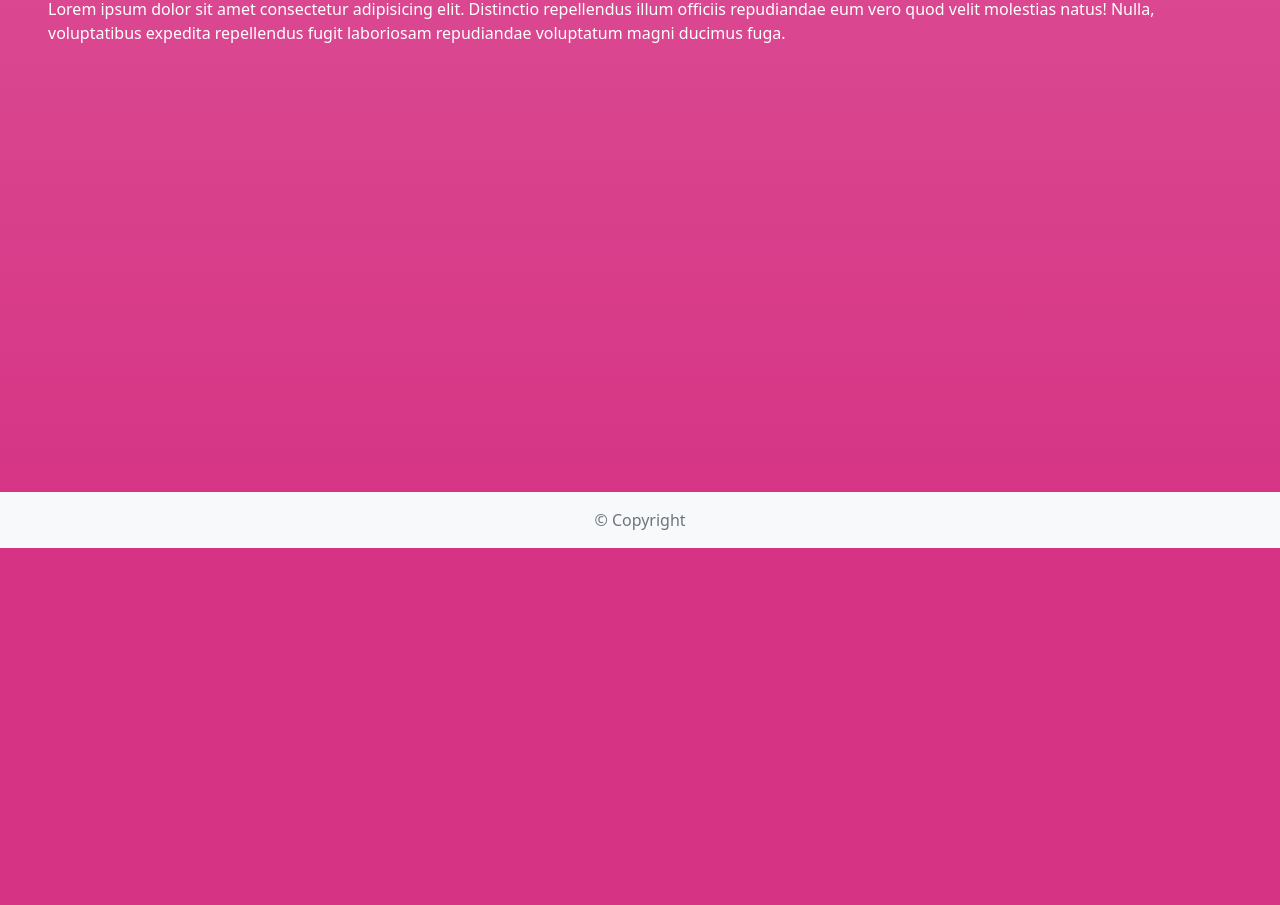
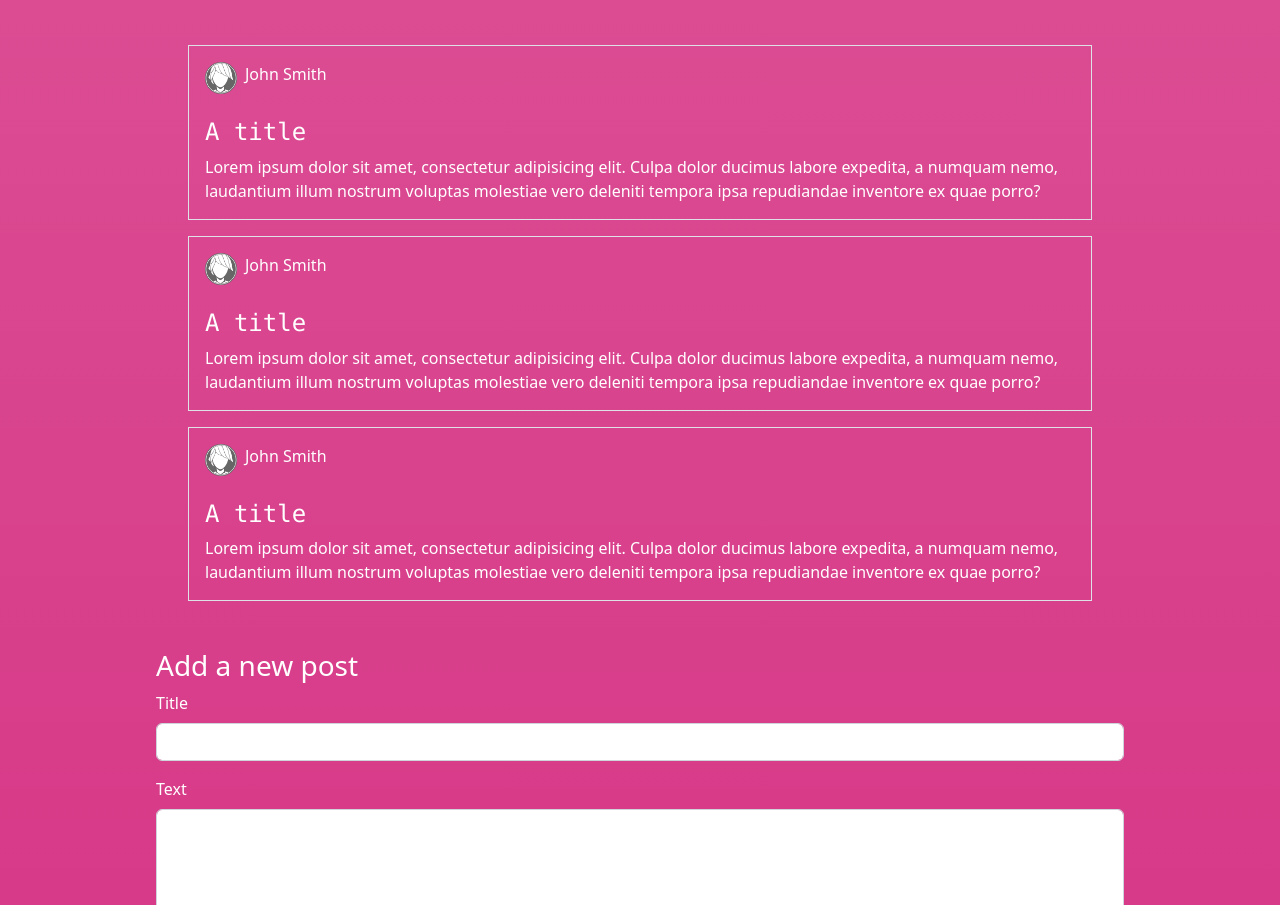
Before and after one commit to Mariannebp/CSS-Frameworks-CA, a website: page index.html in a window 1280 px wide. Shown: the part 252-1157 px from the top of the page. Before the commit the page ends 800 px from the top, so only its background shows below. Drawn offline with nearby package versions, Linux system fonts and the light colour scheme.

Commit message:
updated index

```diff
--- a/index.html
+++ b/index.html
@@ -49,6 +49,7 @@
               />
             </a>
             <ul class="dropdown-menu text-small">
+              <li><a class="dropdown-item" href="pages/profile.html">My profile</a></li>
               <li><a class="dropdown-item" href="pages/login.html">Log In</a></li>
               <li><hr class="dropdown-divider" /></li>
               <li><a class="dropdown-item" href="#">Sign out</a></li>
@@ -57,14 +58,75 @@
         </div>
       </div>
     </header>
-    <main class="m-5">
-      <h1 class="m-5 mt-3">The Community</h1>
+    <main class="m-auto" style="max-width: 1000px;">
+      <section class="m-3 mb-5">
+        <h1 class="mt-3 mb-5">The Community</h1>
         <p>
           Lorem ipsum dolor sit amet consectetur adipisicing elit. Distinctio
           repellendus illum officiis repudiandae eum vero quod velit molestias
           natus! Nulla, voluptatibus expedita repellendus fugit laboriosam
           repudiandae voluptatum magni ducimus fuga.
         </p>
+      </section>
+      <section class="m-5 mb-5 d-grid gap-3">
+        <div class="border">
+          <div class="m-3 d-flex">
+            <img
+                  src="/img/avatar-1606939.png"
+                  alt="mdo"
+                  width="32"
+                  height="32"
+                  />
+            <p class="ms-2">John Smith</p>
+          </div>
+          <div class="ms-3 mt-3">
+            <h4 class="font-monospace">A title</h4>
+            <p>Lorem ipsum dolor sit amet, consectetur adipisicing elit. Culpa dolor ducimus labore expedita, a numquam nemo, laudantium illum nostrum voluptas molestiae vero deleniti tempora ipsa repudiandae inventore ex quae porro?</p>
+          </div>
+        </div>
+        <div class="border">
+          <div class="m-3 d-flex">
+            <img
+                  src="/img/avatar-1606939.png"
+                  alt="mdo"
+                  width="32"
+                  height="32"
+                  />
+            <p class="ms-2">John Smith</p>
+          </div>
+          <div class="ms-3 mt-3">
+            <h4 class="font-monospace">A title</h4>
+            <p>Lorem ipsum dolor sit amet, consectetur adipisicing elit. Culpa dolor ducimus labore expedita, a numquam nemo, laudantium illum nostrum voluptas molestiae vero deleniti tempora ipsa repudiandae inventore ex quae porro?</p>
+          </div>
+        </div>
+        <div class="border">
+          <div class="m-3 d-flex">
+            <img
+                  src="/img/avatar-1606939.png"
+                  alt="mdo"
+                  width="32"
+                  height="32"
+                  />
+            <p class="ms-2">John Smith</p>
+          </div>
+          <div class="ms-3 mt-3">
+            <h4 class="font-monospace">A title</h4>
+            <p>Lorem ipsum dolor sit amet, consectetur adipisicing elit. Culpa dolor ducimus labore expedita, a numquam nemo, laudantium illum nostrum voluptas molestiae vero deleniti tempora ipsa repudiandae inventore ex quae porro?</p>
+          </div>
+        </div>
+      </section>
+      <section class="m-3 mb-5">
+        <h3>Add a new post</h3>
+        <form class="d-flex flex-column justify-content-center">
+            <label for="title" class="form-label text-start">Title</label>
+            <input type="text" id="title" class="form-control mb-3" />
+            <label for="text" class="form-label text-start">Text</label>
+            <textarea name="content" id="text" cols="30" rows="10" class="form-control mb-3"></textarea>
+          </form>
+          <div class="d-flex justify-content-end">
+            <button class="mt-3 btn btn-secondary">Post</button>
+          </div>
+      </section>
     </main>
     <footer class="footer mt-auto py-3 bg-light text-center">
       <div class="container">
```
Lines whose indentation alone changed are shown as unchanged.
